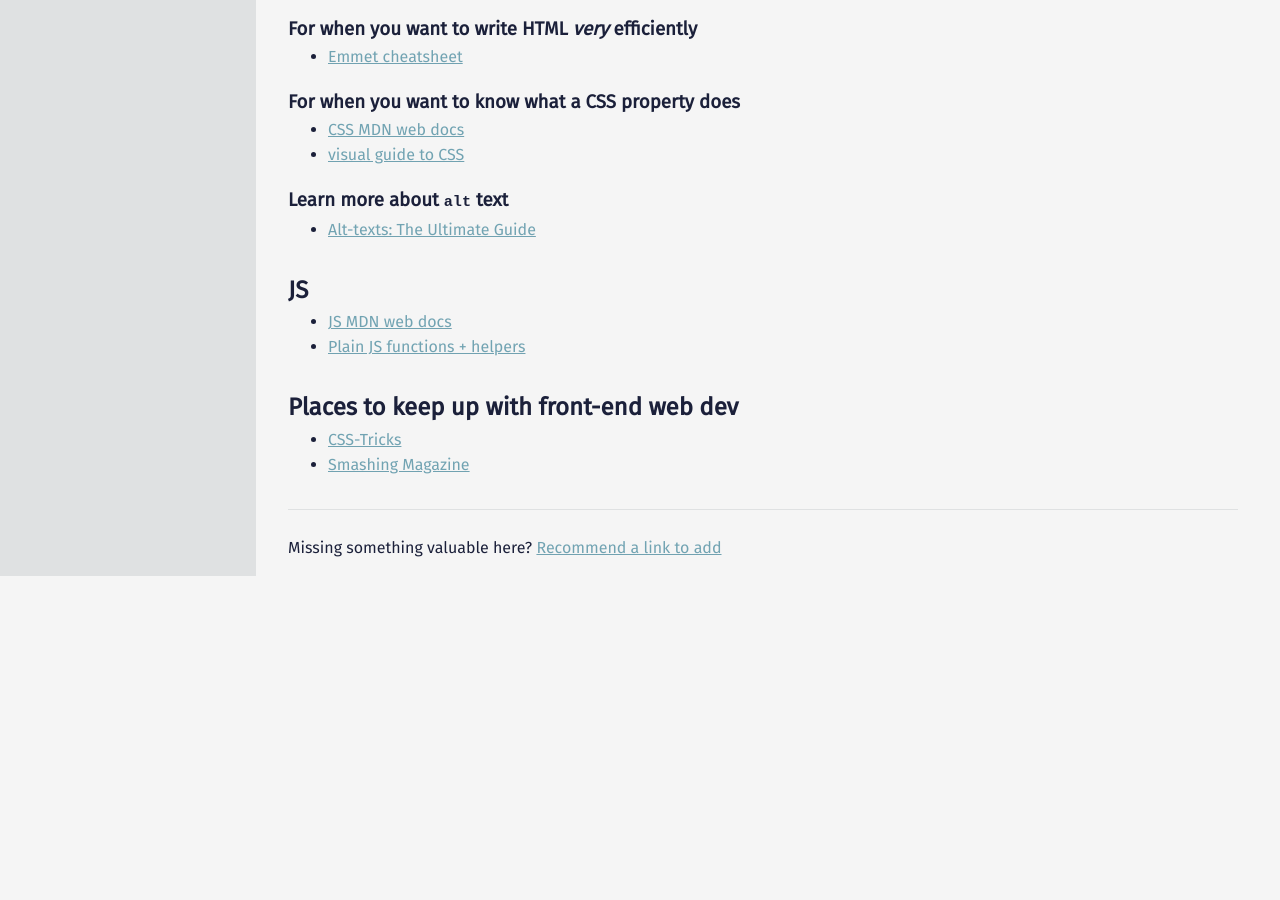
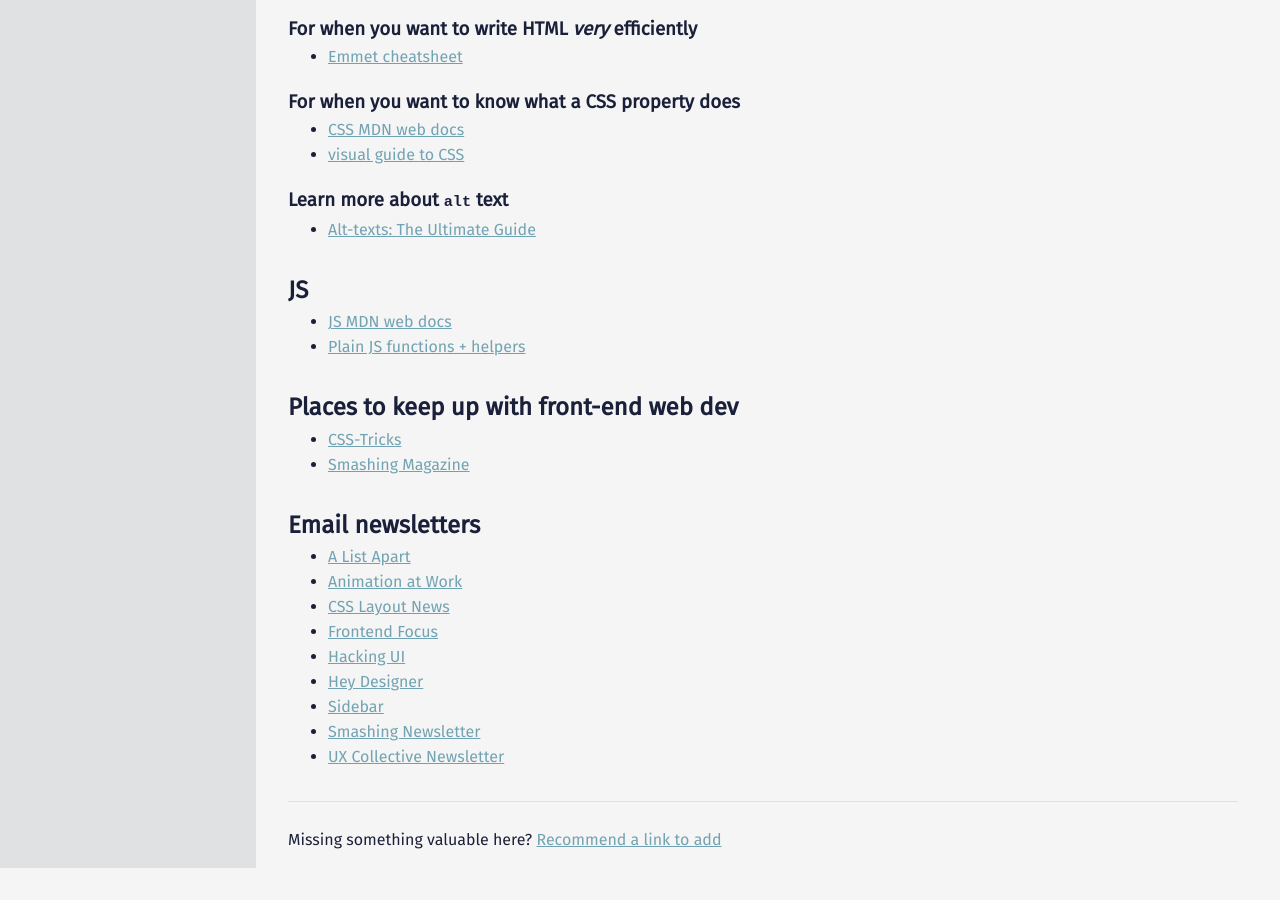
Before and after one commit to mica-web/mica-web.github.io, a Jekyll site: the page built from resources.md, in a window 1280 px wide and 900 px high, scrolled down 598 px. Built offline with Jekyll 4.4.1, drawn with Linux system fonts in a browser that asks for light colours; before the commit the page ends 1206 px from its top, so only the background shows below that.

Commit message:
Added links to email newsletters

```diff
--- a/resources.md
+++ b/resources.md
@@ -43,6 +43,18 @@
 ## Places to keep up with front-end web dev
 - [CSS-Tricks](https://css-tricks.com/)
 - [Smashing Magazine](https://www.smashingmagazine.com/)
+
+## Email newsletters
+- [A List Apart](https://alistapart.com/email-signup/)
+- [Animation at Work](http://webanimationweekly.com/)
+- [CSS Layout News](http://csslayout.news/)
+- [Frontend Focus](https://frontendfoc.us/)
+- [Hacking UI](http://hackingui.com/sign-up/)
+- [Hey Designer](https://heydesigner.com/)
+- [Sidebar](https://sidebar.io/)
+- [Smashing Newsletter](https://www.smashingmagazine.com/the-smashing-newsletter/)
+- [UX Collective Newsletter](https://newsletter.uxdesign.cc/)
+
 </section>
 
 {::options parse_block_html="true /}
```
